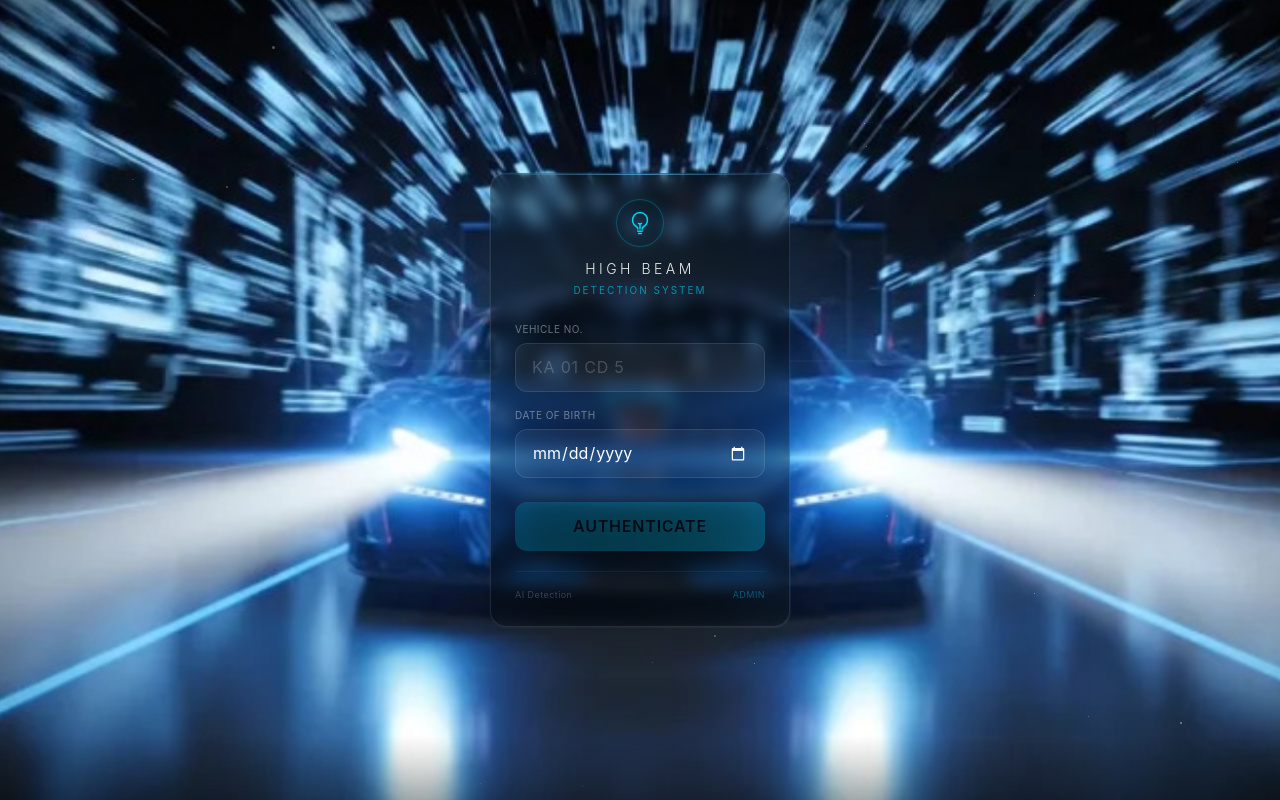
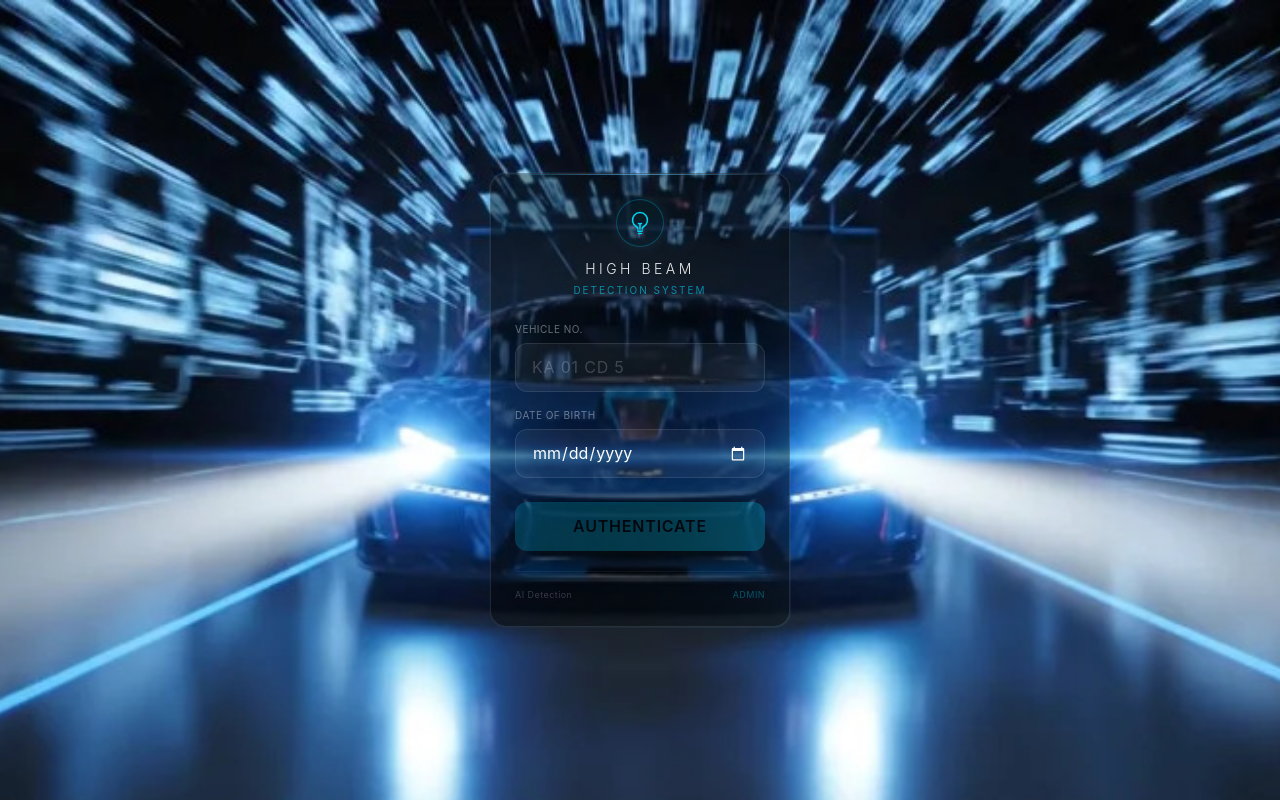
Before and after one commit to koushik-444444/-highbeam-detection-system, a Next.js app: page / in a window 1280 px wide. Built offline with nearby package versions, Linux system fonts and the light colour scheme.

Commit message:
fix: Remove all overlay effects to keep video crisp and sharp - disabled lens flare, particles, vignette, zoom, and backdrop blur

```diff
--- a/src/components/LamboHighBeamBackground.tsx
+++ b/src/components/LamboHighBeamBackground.tsx
@@ -275,8 +275,9 @@ export default function LamboHighBeamBackground({
   // Calculate effects intensity based on current frame
   // Frames 60-120 are typically the "high beam on + approaching" phase
   const effectsIntensity = Math.min(1, Math.max(0, (currentFrame - 40) / 80));
-  const zoomScale = 1 + (effectsIntensity * 0.03); // Subtle 3% zoom at peak
-  const lensFlareOpacity = effectsIntensity * 0.4;
+  // DISABLED zoom and lens flare to keep video crisp
+  const zoomScale = 1; // No zoom - keeps video sharp
+  const lensFlareOpacity = 0; // No lens flare - keeps video crisp
 
   return (
     <div className="fixed inset-0 z-0" style={{ backgroundColor: '#050505' }}>
@@ -340,7 +341,9 @@ export default function LamboHighBeamBackground({
         />
       </motion.div>
 
-      {/* Lens Flare Effect - appears when headlights are bright */}
+      {/* Lens Flare Effect - DISABLED for crisp video */}
+      {/* Keeping the structure but with 0 opacity */}
+      {false && (
         <motion.div
           className="absolute inset-0 pointer-events-none"
           animate={{ opacity: isLoading ? 0 : lensFlareOpacity }}
@@ -374,9 +377,10 @@ export default function LamboHighBeamBackground({
             }}
           />
         </motion.div>
+      )}
 
-      {/* Floating Particles */}
-      {!isLoading && (
+      {/* Floating Particles - DISABLED for crisp video */}
+      {false && !isLoading && (
         <div className="absolute inset-0 pointer-events-none overflow-hidden">
           {particlesRef.current.map((particle, i) => (
             <motion.div
@@ -402,7 +406,8 @@ export default function LamboHighBeamBackground({
         </div>
       )}
 
-      {/* Vignette Overlay - subtle framing */}
+      {/* Vignette Overlay - DISABLED for crisp video */}
+      {false && (
         <div
           className="absolute inset-0 pointer-events-none"
           style={{
@@ -416,8 +421,11 @@ export default function LamboHighBeamBackground({
             `,
           }}
         />
+      )}
 
-      {/* Top and bottom gradient bars - very subtle */}
+      {/* Top and bottom gradient bars - DISABLED for crisp video */}
+      {false && (
+        <>
           <div
             className="absolute top-0 left-0 right-0 h-16 pointer-events-none"
             style={{
@@ -430,6 +438,8 @@ export default function LamboHighBeamBackground({
               background: 'linear-gradient(to top, rgba(0,0,0,0.3) 0%, transparent 100%)',
             }}
           />
+        </>
+      )}
     </div>
   );
 }
--- a/src/components/LamboLoginOverlay.tsx
+++ b/src/components/LamboLoginOverlay.tsx
@@ -159,8 +159,8 @@ export default function LamboLoginOverlay({ isVisible }: LamboLoginOverlayProps)
                   }}
                 />
 
-                {/* Main card - more transparent to show car */}
-                <div className="relative bg-black/30 backdrop-blur-sm border border-white/10 rounded-2xl overflow-hidden">
+                {/* Main card - transparent without blur to keep video crisp */}
+                <div className="relative bg-black/40 border border-white/10 rounded-2xl overflow-hidden">
                   {/* Animated top accent line */}
                   <motion.div
                     className="h-[1px]"
```
Lines whose indentation alone changed are shown as unchanged.
